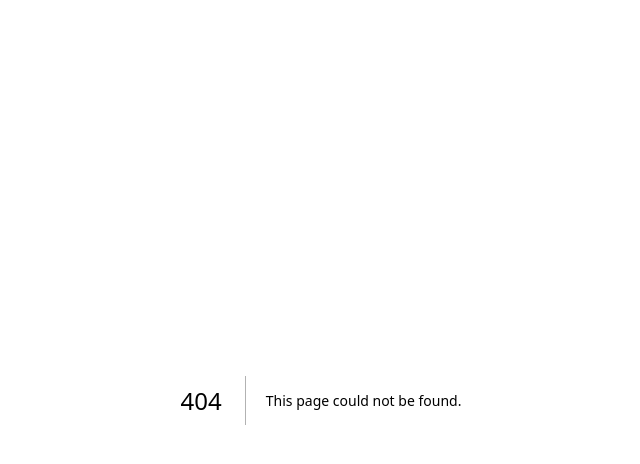
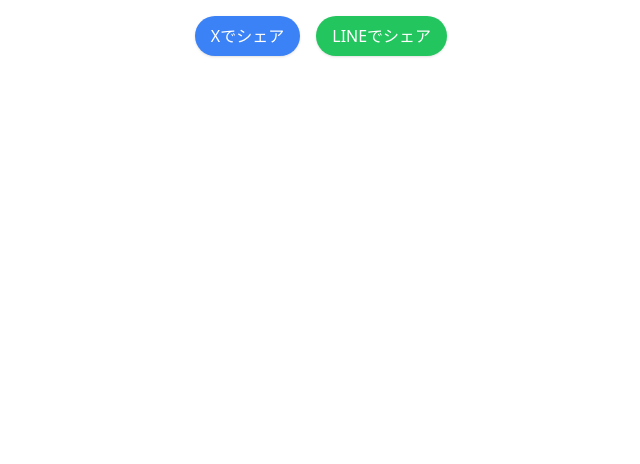
Before and after one commit to yanoyuto/kuso-comment-ai, a Next.js app: page /sharebutton in a window 1280 px wide. Before the commit this address had no page. Shown: the top 464 px of the page, without its empty margins (319-959 px from the left). Built offline with nearby package versions, Linux system fonts and the light colour scheme.

Commit message:
シェアボタン追加

```diff
--- /dev/null
+++ b/pages/sharebutton.js
@@ -0,0 +1,38 @@
+import { useEffect, useState } from 'react'
+
+const ShareButtons = () => {
+  const [shareUrl, setShareUrl] = useState('')
+
+  useEffect(() => {
+    setShareUrl(window.location.href)
+  }, [])
+
+  const message = encodeURIComponent('煽りクソコメ生成AIでイラッとするコメントを生成してみた。')
+  const hashtags = encodeURIComponent('煽りクソコメ,AI,おもしろWeb')
+
+  const twitterUrl = `https://twitter.com/intent/tweet?url=${shareUrl}&text=${message}&hashtags=${hashtags}`
+  const lineUrl = `https://social-plugins.line.me/lineit/share?url=${shareUrl}`
+
+  return (
+    <div className="flex gap-4 mt-4 justify-center">
+      <a
+        href={twitterUrl}
+        target="_blank"
+        rel="noopener noreferrer"
+        className="bg-blue-500 text-white px-4 py-2 rounded-full shadow hover:bg-blue-600 transition"
+      >
+        Xでシェア
+      </a>
+      <a
+        href={lineUrl}
+        target="_blank"
+        rel="noopener noreferrer"
+        className="bg-green-500 text-white px-4 py-2 rounded-full shadow hover:bg-green-600 transition"
+      >
+        LINEでシェア
+      </a>
+    </div>
+  )
+}
+
+export default ShareButtons
```
